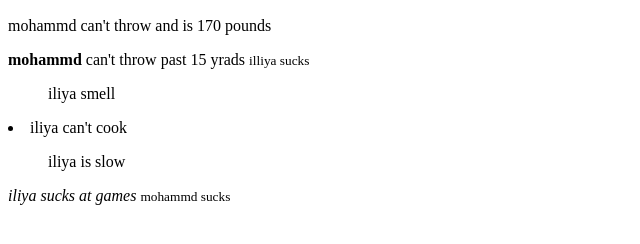
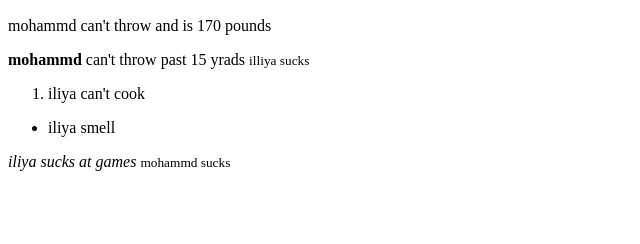
Before and after one commit to aydenchan721-afk/aydenchan721-afk.githib.io, a plain HTML site: page lesson1.html in a window 1280 px wide. Shown: the part 110-354 px from the top of the page, without its empty margins (0-640 px from the left). Drawn offline with Linux system fonts and the light colour scheme.

Commit message:
Update lesson1.html

```diff
--- a/lesson1.html
+++ b/lesson1.html
@@ -9,9 +9,14 @@
     <p>mohammd can't throw  and is 170 pounds </p>
     <strong>mohammd</strong> can't throw past 15 yrads
     <small>illiya sucks</small>
-    <ul>iliya smell</ul>
-    <li>iliya can't cook</li>
-    <ol>iliya is slow</ol>
+
+
+    <ol>
+      <li>iliya can't cook</li>
+    </ol>
+    <ul>
+      <li>iliya smell</li>
+    </ul>
     <em>iliya sucks at games</em>
     <small> mohammd sucks </small>
   </body>
```
